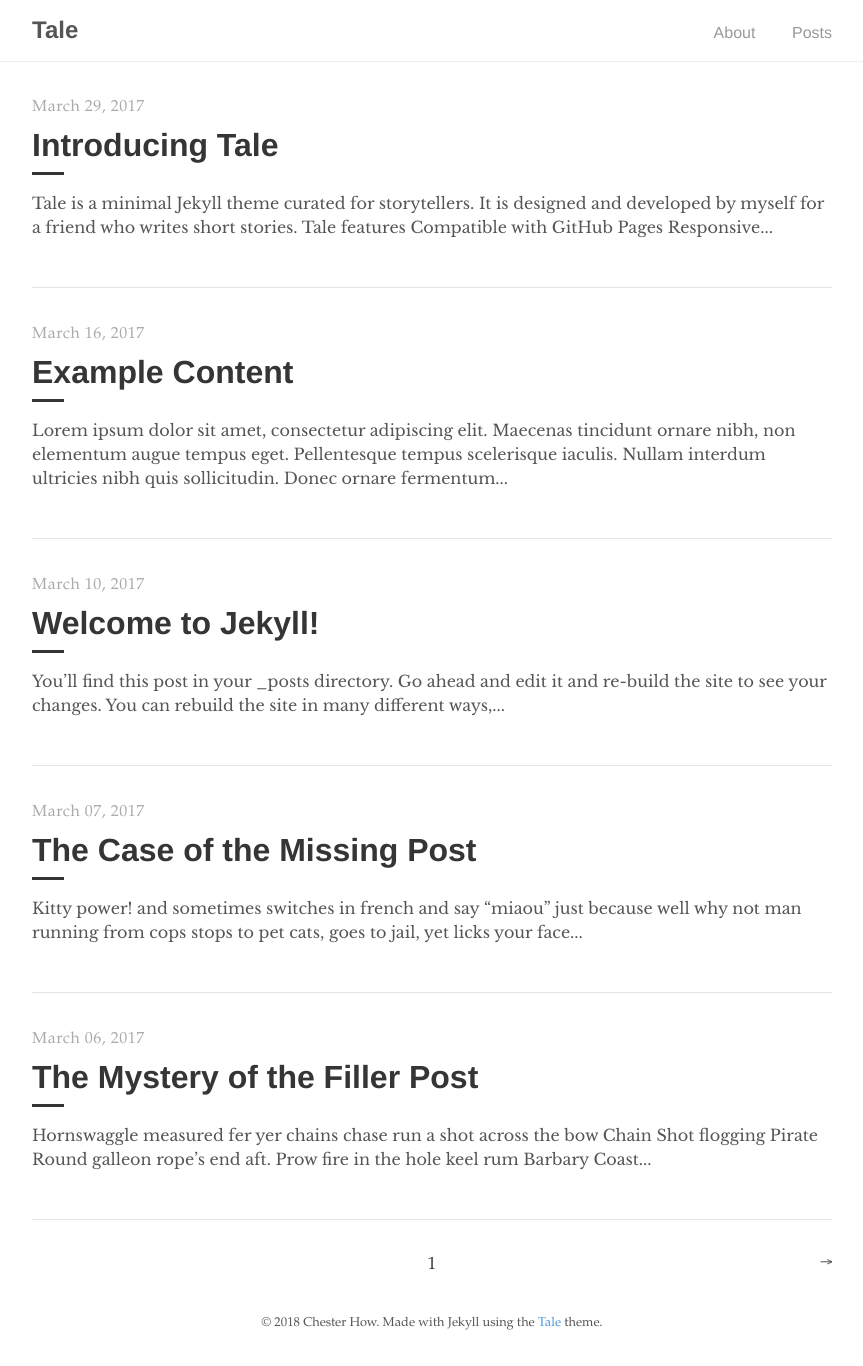
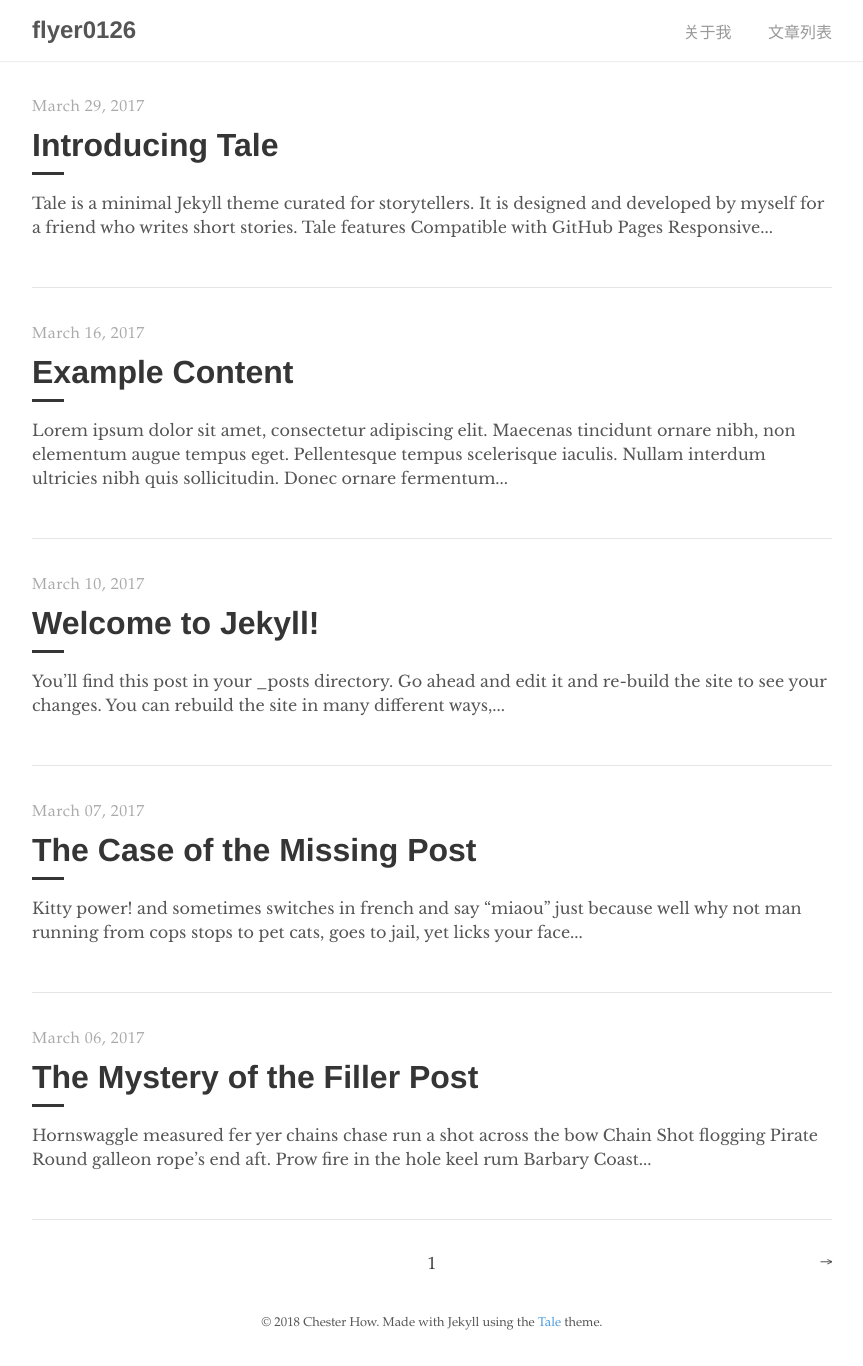
Before and after one commit to flyer0126/flyer0126.github.io, a Jekyll site: the page built from index.html, in a window 1280 px wide. Shown: the whole page, without its empty margins (208-1071 px from the left). Built offline with Jekyll 4.4.1, drawn with Linux system fonts in a browser that asks for light colours; the list of posts is cut into pages by our own code.

Commit message:
样式更新

```diff
--- a/_config.yml
+++ b/_config.yml
@@ -1,14 +1,14 @@
 # Site settings
-title:          Tale
-description:    "Minimal Jekyll theme for storytellers"
+title:          flyer0126
+description:    "flyer0126 github page"
 #baseurl:        "/tale"
-url:            "https://chesterhow.github.io"
+url:            "https://flyer0126.github.io"
 
 # Author
 author:
   name:         Chester How
   url:          https://chester.how
-  email:        chesterhow@gmail.com
+  email:        flyer0126@gmail.com
 
 # Build settings
 markdown:       kramdown
--- a/_layouts/default.html
+++ b/_layouts/default.html
@@ -10,8 +10,8 @@
           <h2 class="nav-title">{{ site.title }}</h2>
         </a>
         <ul>
-          <li><a href="{{ '/about' | prepend: site.baseurl }}">About</a></li>
-          <li><a href="{{ site.baseurl }}/">Posts</a></li>
+          <li><a href="{{ '/about' | prepend: site.baseurl }}">关于我</a></li>
+          <li><a href="{{ site.baseurl }}/">文章列表</a></li>
         </ul>
       </div>
     </nav>
```
